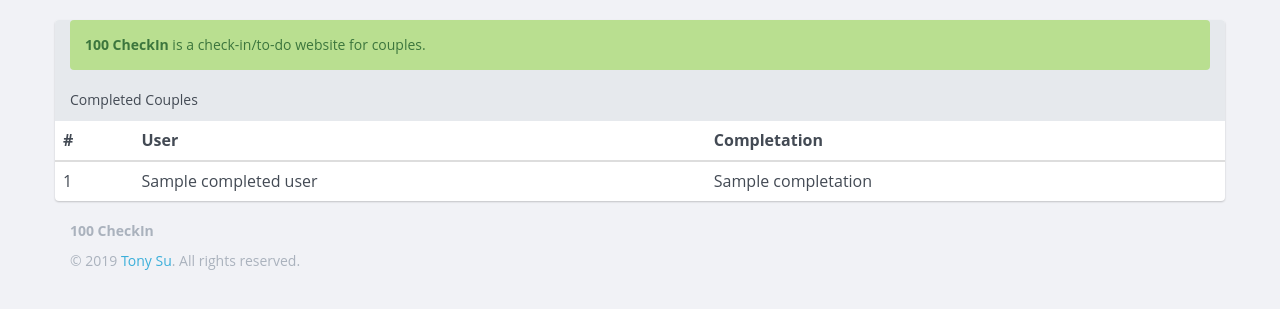
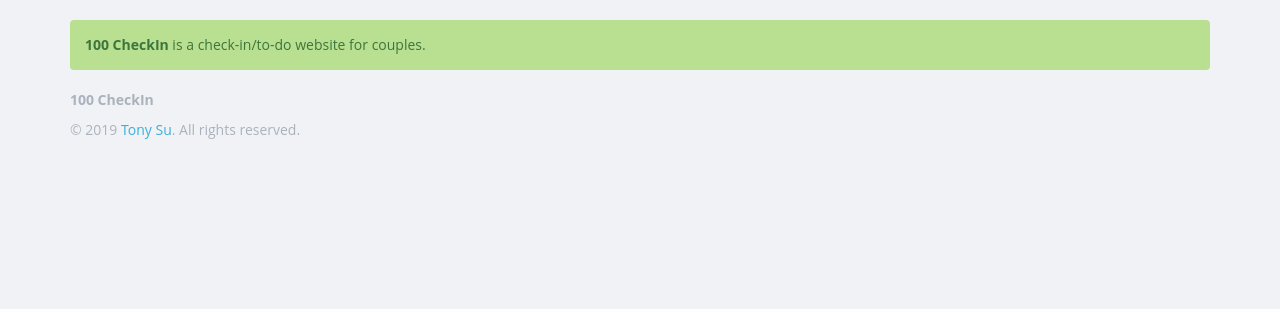
Before and after one commit to peitaosu/100CheckIn, a Django app: template checkin/checkin/templates/index.html in a window 1280 px wide. Shown: the part 52-361 px from the top of the page. Run offline with Django 3.2, Linux system fonts and the light colour scheme; the template is opened without the code that fills it: most values are stand-ins (such as "Sample title", 1, 10 or a date in 2020); some libraries are stand-ins or nearby versions; some web fonts are replaced.

Commit message:
remove couple completation list because its personal information

```diff
--- a/checkin/checkin/templates/index.html
+++ b/checkin/checkin/templates/index.html
@@ -7,26 +7,5 @@
             <strong>100 CheckIn</strong> is a check-in/to-do website for couples.
         </div>
     </div>
-    <div class="panel panel-default">
-        <div class="panel-heading">Completed Couples</div>
-        <table class="table">
-            <thead>
-                <tr>
-                    <th>#</th>
-                    <th>User</th>
-                    <th>Completation</th>
-                </tr>
-            </thead>
-            <tbody>
-                {% for completed_user in completed_users %}
-                <tr>
-                    <td>{{ forloop.counter }}</td>
-                    <td>{{ completed_user.name }}</td>
-                    <td>{{ completed_user.completation }}</td>
-                </tr>
-                {% endfor %}
-            </tbody>
-        </table>
-    </div>
 </div>
 {% endblock %}
```
